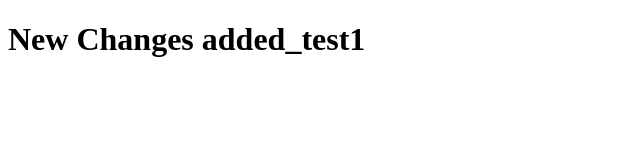
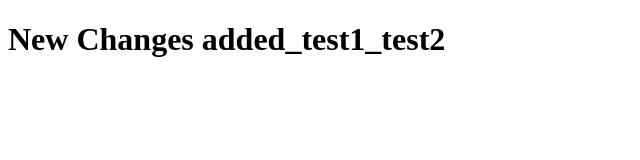
Before and after one commit to balukrs/test-repo, a plain HTML site: page index.html in a window 1280 px wide. Shown: the whole page, without its empty margins (0-640 px from the left). Drawn offline with Linux system fonts and the light colour scheme.

Commit message:
Check 2 initiated

```diff
--- a/index.html
+++ b/index.html
@@ -10,7 +10,7 @@
 
 <body>
   <div>
-    <h1>New Changes added_test1</h1>
+    <h1>New Changes added_test1_test2</h1>
   </div>
 </body>
 
```
